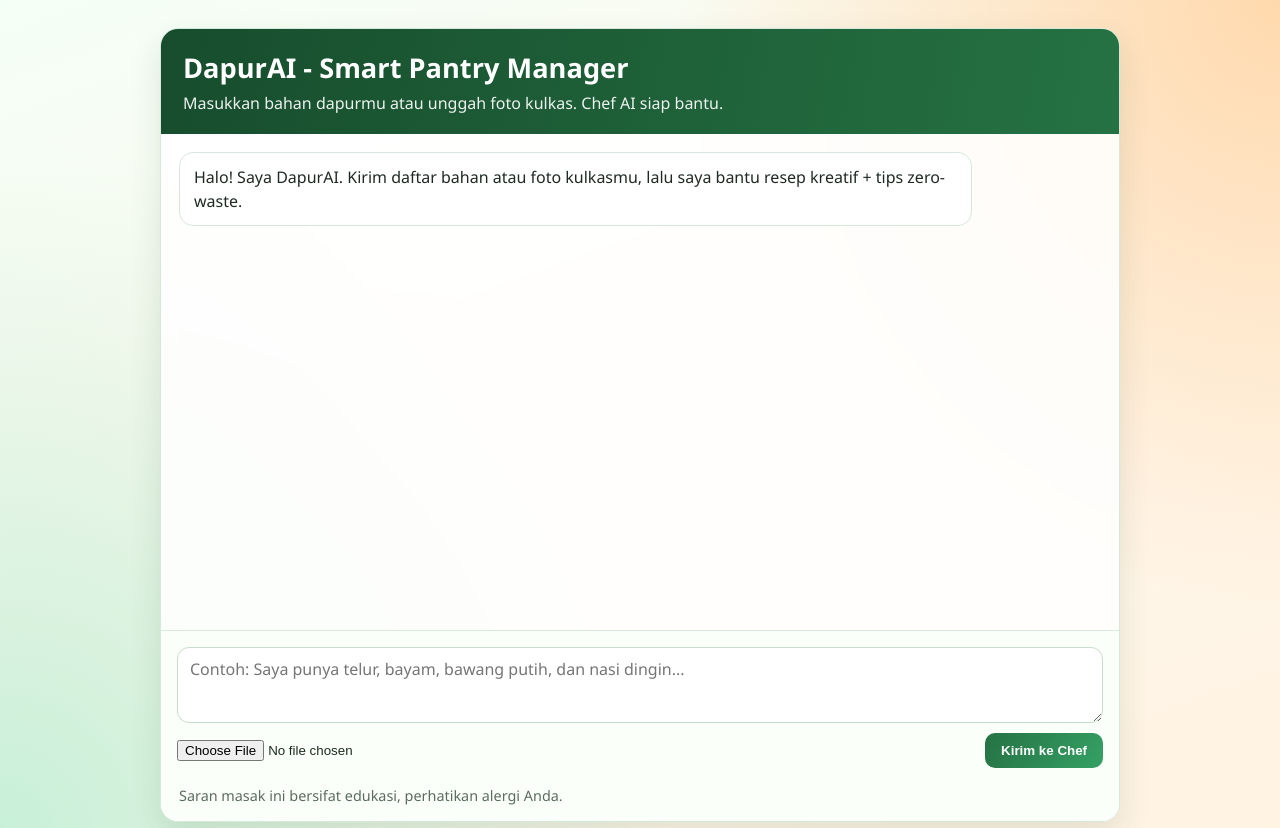
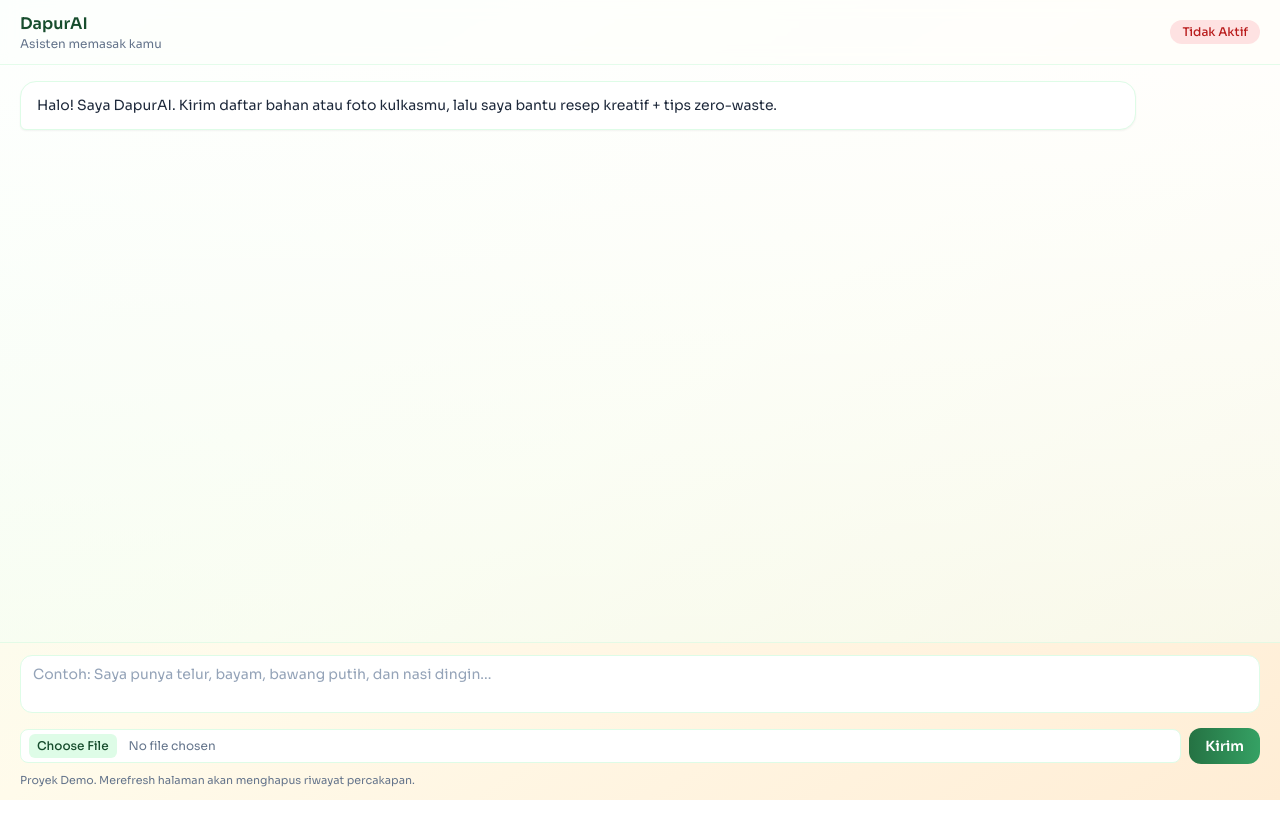
Before and after one commit to nasgunawann/DapurAI, a website: page public/index.html in a window 1280 px wide. After the commit the page ends 800 px from the top, so only its background shows below. Drawn offline with nearby package versions, Linux system fonts and the light colour scheme; no server answers.

Commit message:
ubah tampilan UI, tambahkan cek status AI, tambah env example

```diff
--- a/public/index.html
+++ b/public/index.html
@@ -4,216 +4,105 @@
     <meta charset="UTF-8" />
     <meta name="viewport" content="width=device-width, initial-scale=1.0" />
     <title>DapurAI - Smart Pantry Manager</title>
-    <style>
-      :root {
-        --green-900: #174d2d;
-        --green-700: #257243;
-        --green-500: #35a164;
-        --orange-700: #d36b14;
-        --orange-500: #f08a24;
-        --cream: #fff8ef;
-        --card: #ffffff;
-        --text: #1f2a23;
-        --muted: #5b6b61;
-        --danger: #b42318;
-      }
-
-      * {
-        box-sizing: border-box;
-      }
-
-      body {
-        margin: 0;
-        font-family: "Segoe UI", Tahoma, Geneva, Verdana, sans-serif;
-        color: var(--text);
-        background: radial-gradient(circle at top right, #ffd9ad 0%, transparent 40%),
-          radial-gradient(circle at bottom left, #c8f0d8 0%, transparent 45%),
-          linear-gradient(160deg, #f4fff6 0%, #fff8ef 45%, #fff3e2 100%);
-        min-height: 100vh;
-      }
-
-      .page {
-        width: min(960px, 94vw);
-        margin: 28px auto;
-        background: rgba(255, 255, 255, 0.86);
-        border: 1px solid #d6e8dc;
-        border-radius: 18px;
-        backdrop-filter: blur(8px);
-        box-shadow: 0 14px 32px rgba(23, 77, 45, 0.12);
-        overflow: hidden;
-      }
-
-      .header {
-        padding: 20px 22px;
-        background: linear-gradient(100deg, var(--green-900), var(--green-700));
-        color: #fff;
-      }
-
-      .header h1 {
-        margin: 0 0 6px;
-        font-size: clamp(1.3rem, 2.2vw, 1.7rem);
-      }
-
-      .header p {
-        margin: 0;
-        opacity: 0.92;
-      }
-
-      #chat-box {
-        height: min(62vh, 640px);
-        overflow-y: auto;
-        padding: 18px;
-        display: flex;
-        flex-direction: column;
-        gap: 10px;
-      }
-
-      .message {
-        padding: 12px 14px;
-        border-radius: 14px;
-        max-width: 86%;
-        line-height: 1.5;
-        animation: fadeSlide 0.2s ease-out;
-      }
-
-      .message.user {
-        align-self: flex-end;
-        background: linear-gradient(120deg, var(--orange-500), var(--orange-700));
-        color: #fff;
-      }
-
-      .message.assistant {
-        align-self: flex-start;
-        background: var(--card);
-        border: 1px solid #d8e7dd;
-      }
-
-      .message.error {
-        align-self: center;
-        background: #fee4e2;
-        border: 1px solid #f7b2ac;
-        color: var(--danger);
-      }
-
-      .composer {
-        border-top: 1px solid #dbeadf;
-        padding: 16px;
-        background: #fbfff9;
-      }
-
-      #chat-form {
-        display: grid;
-        gap: 10px;
-      }
-
-      #user-input {
-        width: 100%;
-        min-height: 76px;
-        resize: vertical;
-        border-radius: 12px;
-        border: 1px solid #c9dccc;
-        padding: 10px 12px;
-        font: inherit;
-      }
-
-      .row {
-        display: flex;
-        gap: 10px;
-        flex-wrap: wrap;
-        align-items: center;
-      }
-
-      #image-input {
-        flex: 1 1 240px;
-      }
-
-      button[type="submit"] {
-        border: none;
-        border-radius: 10px;
-        padding: 10px 16px;
-        font-weight: 600;
-        cursor: pointer;
-        background: linear-gradient(120deg, var(--green-700), var(--green-500));
-        color: #fff;
-      }
-
-      button[disabled] {
-        opacity: 0.65;
-        cursor: not-allowed;
-      }
-
-      #preview-wrap {
-        display: none;
-        align-items: center;
-        gap: 10px;
-      }
-
-      #image-preview {
-        width: 62px;
-        height: 62px;
-        object-fit: cover;
-        border-radius: 10px;
-        border: 1px solid #bfd8c7;
-      }
-
-      .disclaimer {
-        margin: 8px 2px 0;
-        font-size: 0.9rem;
-        color: var(--muted);
-      }
-
-      @keyframes fadeSlide {
-        from {
-          opacity: 0;
-          transform: translateY(6px);
+    <link
+      rel="preconnect"
+      href="https://fonts.googleapis.com"
+    />
+    <link
+      rel="preconnect"
+      href="https://fonts.gstatic.com"
+      crossorigin
+    />
+    <link
+      href="https://fonts.googleapis.com/css2?family=Sora:wght@400;500;600;700&display=swap"
+      rel="stylesheet"
+    />
+    <script src="https://cdn.tailwindcss.com"></script>
+    <script>
+      tailwind.config = {
+        theme: {
+          extend: {
+            fontFamily: {
+              sans: ["Sora", "ui-sans-serif", "system-ui", "sans-serif"]
+            },
+            colors: {
+              kitchen: {
+                50: "#f4fff6",
+                100: "#defce7",
+                600: "#35a164",
+                700: "#257243",
+                900: "#174d2d"
+              },
+              spice: {
+                100: "#ffe6c9",
+                500: "#f08a24",
+                700: "#d36b14"
+              }
+            },
+            boxShadow: {
+              chat: "0 20px 45px rgba(23, 77, 45, 0.18)"
+            }
+          }
         }
-        to {
-          opacity: 1;
-          transform: translateY(0);
-        }
-      }
-
-      @media (max-width: 640px) {
-        .page {
-          width: 96vw;
-          margin: 14px auto;
-          border-radius: 14px;
-        }
-
-        .message {
-          max-width: 94%;
-        }
-      }
-    </style>
+      };
+    </script>
   </head>
-  <body>
-    <main class="page">
-      <header class="header">
-        <h1>DapurAI - Smart Pantry Manager</h1>
-        <p>Masukkan bahan dapurmu atau unggah foto kulkas. Chef AI siap bantu.</p>
+  <body class="h-dvh overflow-hidden bg-gradient-to-br from-kitchen-50 via-amber-50 to-orange-100 text-slate-800 antialiased">
+    <main class="flex h-dvh w-full flex-col overflow-hidden">
+      <header class="flex items-center justify-between border-b border-kitchen-100/80 bg-white/75 px-3 py-2 backdrop-blur sm:px-5 sm:py-3">
+        <div>
+          <h1 class="text-sm font-semibold text-kitchen-900 sm:text-base">DapurAI</h1>
+          <p class="text-[11px] text-slate-500 sm:text-xs">Asisten memasak kamu</p>
+        </div>
+        <span
+          id="ai-status-badge"
+          class="rounded-full bg-slate-200 px-3 py-1 text-[11px] font-medium text-slate-600 sm:text-xs"
+          >Mengecek...</span
+        >
       </header>
 
-      <section id="chat-box" aria-live="polite"></section>
+      <section
+        id="chat-box"
+        aria-live="polite"
+        class="flex-1 space-y-3 overflow-y-auto bg-gradient-to-b from-white/85 to-kitchen-50/55 px-2 py-3 sm:px-5 sm:py-4"
+      ></section>
 
-      <section class="composer">
-        <form id="chat-form">
+      <section class="border-t border-kitchen-100/80 bg-white/92 px-2 pb-[max(0.65rem,env(safe-area-inset-bottom))] pt-2 sm:px-5 sm:py-3">
+        <form id="chat-form" class="space-y-2">
           <textarea
             id="user-input"
+            class="w-full resize-none rounded-xl border border-kitchen-100 bg-white px-3 py-2 text-sm text-slate-800 outline-none transition placeholder:text-slate-400 focus:border-kitchen-600 focus:ring-2 focus:ring-kitchen-200"
             placeholder="Contoh: Saya punya telur, bayam, bawang putih, dan nasi dingin..."
+            rows="2"
             required
           ></textarea>
 
-          <div class="row">
-            <input id="image-input" type="file" accept="image/*" />
-            <button type="submit" id="submit-btn">Kirim ke Chef</button>
+          <div class="flex flex-wrap items-center gap-2">
+            <input
+              id="image-input"
+              type="file"
+              accept="image/*"
+              class="block min-w-0 flex-1 cursor-pointer rounded-lg border border-kitchen-100 bg-white px-2 py-1 text-xs text-slate-500 file:mr-3 file:cursor-pointer file:rounded-md file:border-0 file:bg-kitchen-100 file:px-2 file:py-1 file:font-medium file:text-kitchen-900 hover:file:bg-kitchen-200"
+            />
+            <button
+              type="submit"
+              id="submit-btn"
+              class="rounded-xl bg-gradient-to-r from-kitchen-700 to-kitchen-600 px-4 py-2 text-sm font-semibold text-white transition hover:brightness-105 disabled:cursor-not-allowed disabled:opacity-60"
+            >
+              Kirim
+            </button>
           </div>
 
-          <div id="preview-wrap">
-            <img id="image-preview" alt="Preview bahan" />
-            <small>Preview foto bahan.</small>
+          <div id="preview-wrap" class="hidden items-center gap-2 rounded-lg border border-kitchen-100 bg-kitchen-50 px-2 py-2">
+            <img
+              id="image-preview"
+              alt="Preview bahan"
+              class="h-10 w-10 rounded-lg border border-kitchen-200 object-cover sm:h-12 sm:w-12"
+            />
+            <small class="text-xs text-slate-600">Preview foto bahan</small>
           </div>
 
-          <p class="disclaimer">Saran masak ini bersifat edukasi, perhatikan alergi Anda.</p>
+          <p class="text-[11px] text-slate-500">Proyek Demo. Merefresh halaman akan menghapus riwayat percakapan.</p>
         </form>
       </section>
     </main>
--- a/public/script.js
+++ b/public/script.js
@@ -5,15 +5,29 @@ const imageInput = document.getElementById("image-input");
 const imagePreview = document.getElementById("image-preview");
 const previewWrap = document.getElementById("preview-wrap");
 const submitBtn = document.getElementById("submit-btn");
+const aiStatusBadge = document.getElementById("ai-status-badge");
 
 const MAX_IMAGE_BYTES = 2 * 1024 * 1024;
 const chatHistory = [];
 
 let selectedImage = null;
 
-function addMessage(role, content, isMarkdown = false) {
+function addMessage(role, content, isMarkdown = false, isThinking = false) {
   const bubble = document.createElement("div");
-  bubble.className = `message ${role}`;
+  const baseClasses =
+    "max-w-[90%] rounded-2xl px-4 py-3 text-sm leading-relaxed shadow-sm transition-all duration-200";
+
+  const roleClasses = {
+    user: "ml-auto rounded-br-md bg-gradient-to-r from-spice-500 to-spice-700 text-white",
+    assistant:
+      "mr-auto rounded-bl-md border border-kitchen-100 bg-white text-slate-800 [&_ul]:ml-5 [&_ul]:list-disc [&_ol]:ml-5 [&_ol]:list-decimal [&_p]:mb-2 [&_p:last-child]:mb-0 [&_li]:mb-1",
+    error: "mx-auto border border-red-200 bg-red-50 text-red-700"
+  };
+
+  bubble.className = `${baseClasses} ${roleClasses[role] || roleClasses.assistant}`;
+  if (isThinking) {
+    bubble.classList.add("animate-pulse");
+  }
 
   if (isMarkdown) {
     const unsafeHtml = marked.parse(content || "");
@@ -31,6 +45,57 @@ function setLoading(isLoading) {
   submitBtn.disabled = isLoading;
   userInput.disabled = isLoading;
   imageInput.disabled = isLoading;
+}
+
+function setAIStatus(state) {
+  if (!aiStatusBadge) {
+    return;
+  }
+
+  const states = {
+    active: {
+      label: "Aktif",
+      classes: "bg-kitchen-100 text-kitchen-900"
+    },
+    inactive: {
+      label: "Tidak Aktif",
+      classes: "bg-red-100 text-red-700"
+    },
+    checking: {
+      label: "Mengecek...",
+      classes: "bg-slate-200 text-slate-600"
+    },
+    busy: {
+      label: "Sibuk",
+      classes: "bg-amber-100 text-amber-700"
+    }
+  };
+
+  const config = states[state] || states.checking;
+  aiStatusBadge.textContent = config.label;
+  aiStatusBadge.className =
+    `rounded-full px-3 py-1 text-[11px] font-medium sm:text-xs ${config.classes}`;
+}
+
+async function refreshAIStatus() {
+  setAIStatus("checking");
+  try {
+    const response = await fetch("/api/status", { cache: "no-store" });
+    if (!response.ok) {
+      setAIStatus("inactive");
+      return;
+    }
+
+    const data = await response.json();
+    if (data.state === "active" || data.state === "busy" || data.state === "inactive") {
+      setAIStatus(data.state);
+      return;
+    }
+
+    setAIStatus(data.aiReady ? "active" : "inactive");
+  } catch (error) {
+    setAIStatus("inactive");
+  }
 }
 
 function fileToBase64(file) {
@@ -55,7 +120,8 @@ imageInput.addEventListener("change", async (event) => {
 
   if (!file) {
     selectedImage = null;
-    previewWrap.style.display = "none";
+    previewWrap.classList.add("hidden");
+    previewWrap.classList.remove("flex");
     imagePreview.src = "";
     return;
   }
@@ -81,10 +147,12 @@ imageInput.addEventListener("change", async (event) => {
     };
 
     imagePreview.src = URL.createObjectURL(file);
-    previewWrap.style.display = "flex";
+    previewWrap.classList.remove("hidden");
+    previewWrap.classList.add("flex");
   } catch (error) {
     selectedImage = null;
-    previewWrap.style.display = "none";
+    previewWrap.classList.add("hidden");
+    previewWrap.classList.remove("flex");
     addMessage("error", error.message || "Gagal memproses gambar.");
   }
 });
@@ -107,7 +175,7 @@ chatForm.addEventListener("submit", async (event) => {
   }
 
   setLoading(true);
-  const thinkingBubble = addMessage("assistant", "Chef sedang berpikir...");
+  const thinkingBubble = addMessage("assistant", "Chef sedang berpikir...", false, true);
 
   try {
     const response = await fetch("/api/chat", {
@@ -123,26 +191,40 @@ chatForm.addEventListener("submit", async (event) => {
     const data = await response.json();
 
     if (!response.ok) {
-      throw new Error(data.error || "Gagal mendapatkan respons dari server.");
+      const apiError = new Error(data.error || "Gagal mendapatkan respons dari server.");
+      apiError.status = response.status;
+      throw apiError;
     }
 
     thinkingBubble.remove();
     addMessage("assistant", data.reply, true);
+    setAIStatus("active");
     chatHistory.push({ role: "model", text: data.reply });
 
     userInput.value = "";
     imageInput.value = "";
     selectedImage = null;
     imagePreview.src = "";
-    previewWrap.style.display = "none";
+    previewWrap.classList.add("hidden");
+    previewWrap.classList.remove("flex");
   } catch (error) {
     thinkingBubble.remove();
+
+    if (error.status === 429) {
+      setAIStatus("busy");
+    } else if (error.status >= 500 || /belum diatur|konfigurasi/i.test(error.message || "")) {
+      setAIStatus("inactive");
+    }
+
     addMessage("error", error.message || "Terjadi kesalahan. Silakan coba lagi.");
   } finally {
     setLoading(false);
   }
 });
 
+refreshAIStatus();
+setInterval(refreshAIStatus, 60000);
+
 addMessage(
   "assistant",
   "Halo! Saya DapurAI. Kirim daftar bahan atau foto kulkasmu, lalu saya bantu resep kreatif + tips zero-waste.",
```
Also changed, not shown: server.js (+76 -0 lines), 1 other file.
